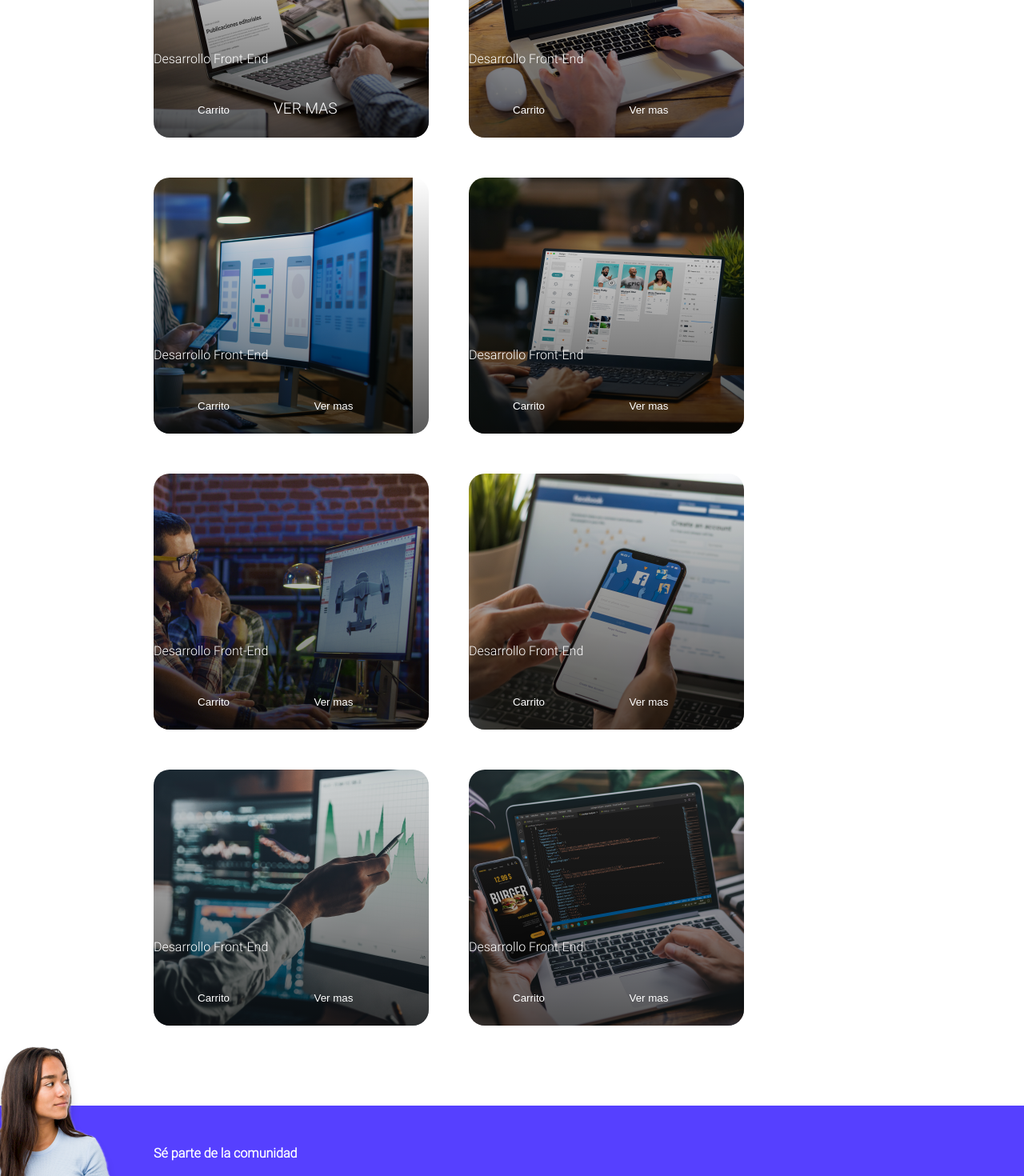
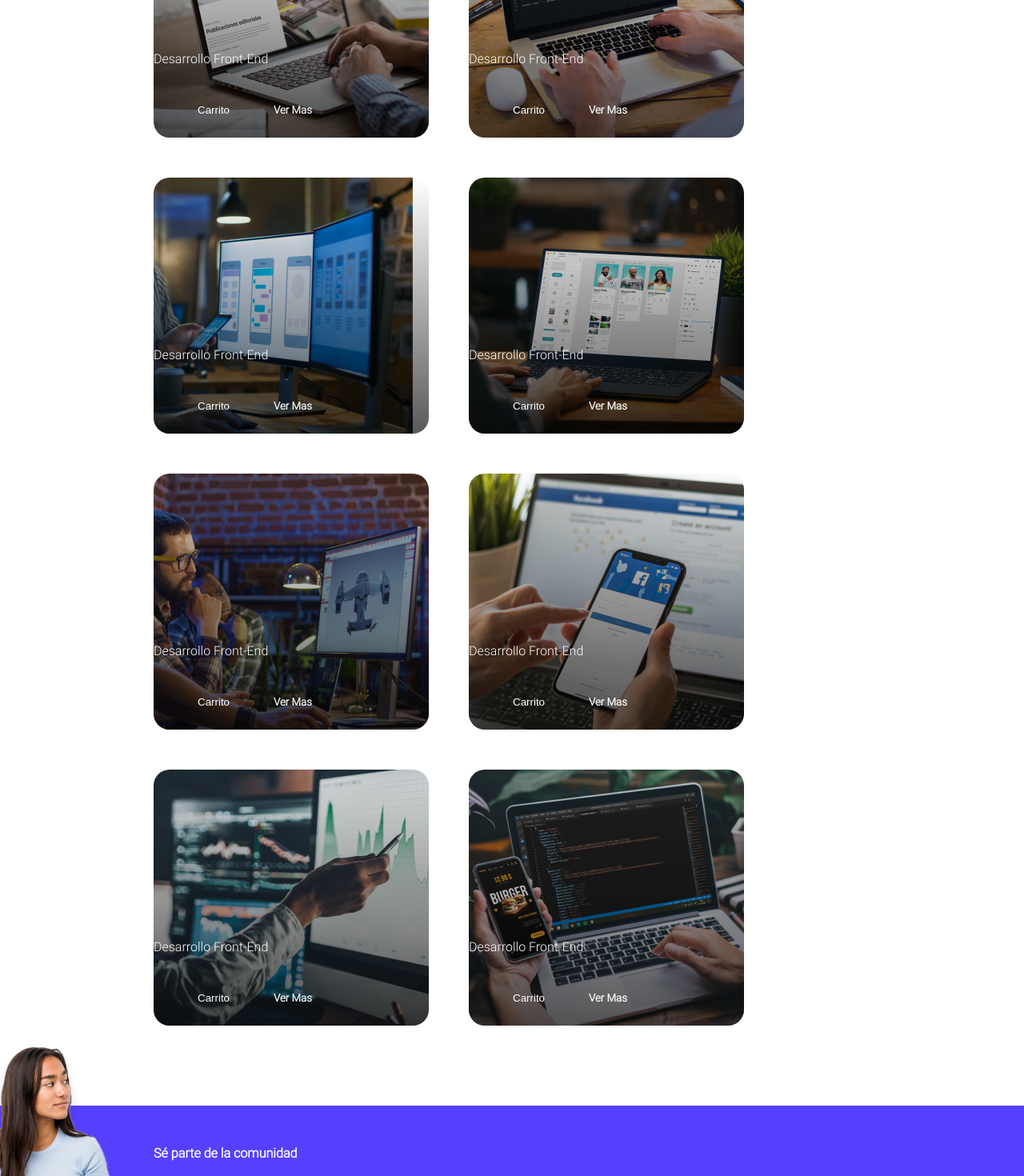
Before and after one commit to miguelyg/Proyecto_Final, a Vue app: page / in a window 1280 px wide. Shown: the part 1080-2550 px from the top of the page at 80% size. Built offline with nearby package versions, Linux system fonts and the light colour scheme.

Commit message:
Todo_Vue3

```diff
--- a/src/App.vue
+++ b/src/App.vue
@@ -1,4 +1,5 @@
 <template>
+
 
     <router-view/>
 </template>
@@ -86,13 +87,12 @@
 
 <script>
 // @ is an alias to /src
-import Header from '@/components/Header.vue'
+
 
 
 export default {
   name: 'App',
   components: {
-    Header
   }
 }
 </script>
--- a/src/components/Aviso.vue
+++ b/src/components/Aviso.vue
@@ -25,7 +25,7 @@ export default {
 }
 </script>
 
-<style>
+<style scoped>
 .aviso
 {
 	display: block;
--- a/src/components/Beneficios.vue
+++ b/src/components/Beneficios.vue
@@ -39,7 +39,7 @@ export default {
 }
 </script>
 
-<style>
+<style scoped>
 .beneficios
 {
 	display: block;
--- a/src/components/Header.vue
+++ b/src/components/Header.vue
@@ -9,10 +9,16 @@
                 </ul>
                 <ul class="navegacion_opciones">
                     <li class="opciones_carrito">
-                        <img src="../assets/images/carrito.svg" alt="">
+						<router-link class="boton" to="/miscompras">
+							<img src="../assets/images/carrito.svg" alt="">
+						</router-link>
                     </li>
                     <li class="opciones_menu">
-                        <img src="../assets/images/sanguchito.svg" alt="">
+
+						<router-link class="boton" to="/login">
+							<img src="../assets/images/sanguchito.svg" alt="">
+						</router-link>
+
                     </li>
                 </ul>
             </nav>
@@ -64,7 +70,7 @@ export default {
 }
 </script>
 
-<style>
+<style scoped>
 .header{
 	display: block;
 	background-image: url('../assets/images/fondo.png');
@@ -72,6 +78,12 @@ export default {
 	background-repeat: no-repeat;
 	background-size: cover;
     height: calc(100vh - 200px);
+}
+.boton
+{
+    font-size: 10pt;
+    font-weight: 900;
+    text-transform: capitalize;
 }
 .header_navegacion{
 	display: flex;
--- a/src/components/Listado.vue
+++ b/src/components/Listado.vue
@@ -9,7 +9,7 @@
                         <p>Desarrollo Front-End</p>
                         <div class="curso_botones">
                             <button>Carrito</button>
-                            <router-link to="/detalle">Ver Mas</router-link>
+                            <router-link class="boton" to="/detalle">Ver Mas</router-link>
                         </div>
 
                     </div>
@@ -18,7 +18,7 @@
                         <p>Desarrollo Front-End</p>
                         <div class="curso_botones">
                             <button>Carrito</button>
-                            <button>Ver mas</button>
+                            <router-link class="boton" to="/detalle">Ver Mas</router-link>
                         </div>
                     </div>
                     <div class="lista_curso">
@@ -26,7 +26,7 @@
                         <p>Desarrollo Front-End</p>
                         <div class="curso_botones">
                             <button>Carrito</button>
-                            <button>Ver mas</button>
+                            <router-link class="boton" to="/detalle">Ver Mas</router-link>
                         </div>
                     </div>
                     <div class="lista_curso">
@@ -34,7 +34,7 @@
                         <p>Desarrollo Front-End</p>
                         <div class="curso_botones">
                             <button>Carrito</button>
-                            <button>Ver mas</button>
+                            <router-link class="boton" to="/detalle">Ver Mas</router-link>
                         </div>
                     </div>
                     <div class="lista_curso">
@@ -42,7 +42,7 @@
                         <p>Desarrollo Front-End</p>
                         <div class="curso_botones">
                             <button>Carrito</button>
-                            <button>Ver mas</button>
+                            <router-link class="boton" to="/detalle">Ver Mas</router-link>
                         </div>
                     </div>
                     <div class="lista_curso">
@@ -50,7 +50,7 @@
                         <p>Desarrollo Front-End</p>
                         <div class="curso_botones">
                             <button>Carrito</button>
-                            <button>Ver mas</button>
+                            <router-link class="boton" to="/detalle">Ver Mas</router-link>
                         </div>
                     </div>
                     <div class="lista_curso">
@@ -58,7 +58,7 @@
                         <p>Desarrollo Front-End</p>
                         <div class="curso_botones">
                             <button>Carrito</button>
-                            <button>Ver mas</button>
+                            <router-link class="boton" to="/detalle">Ver Mas</router-link>
                         </div>
                     </div>
                     <div class="lista_curso">
@@ -66,7 +66,7 @@
                         <p>Desarrollo Front-End</p>
                         <div class="curso_botones">
                             <button>Carrito</button>
-                            <button>Ver mas</button>
+                            <router-link class="boton" to="/detalle">Ver Mas</router-link>
                         </div>
                     </div>
                 </div>
@@ -83,11 +83,17 @@ export default {
 }
 </script>
 
-<style>
+<style scoped>
 .listado
 {
 	display: block;
 	padding-top: 250px;
+}
+.boton
+{
+    font-size: 10pt;
+    font-weight: 900;
+    text-transform: capitalize;
 }
 .listado_programas
 {
--- a/src/components/Nav.vue
+++ b/src/components/Nav.vue
@@ -30,9 +30,7 @@
             </div>
         </div>
     </section>
-    <div>
-        <br>
-    </div>
+
 </template>
 
 <script>
--- a/src/components/footer.vue
+++ b/src/components/footer.vue
@@ -12,7 +12,7 @@ export default {
 }
 </script>
 
-<style>
+<style scoped>
 .footer
 {
 	display: block;
--- a/src/views/Home.vue
+++ b/src/views/Home.vue
@@ -1,5 +1,5 @@
 <template>
-    <Header />
+  <Header/>
     <Listado />
     <Aviso />
     <Beneficios />
--- a/src/views/Login.vue
+++ b/src/views/Login.vue
@@ -1,4 +1,5 @@
 <template>
+
   <div class="fondo">
 			<div class="contenedor">
 				<header class="header">
```
